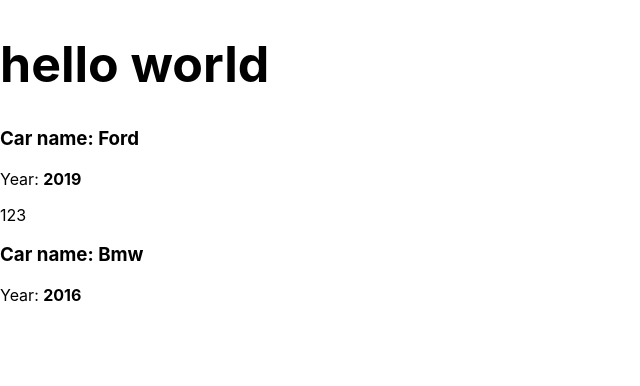
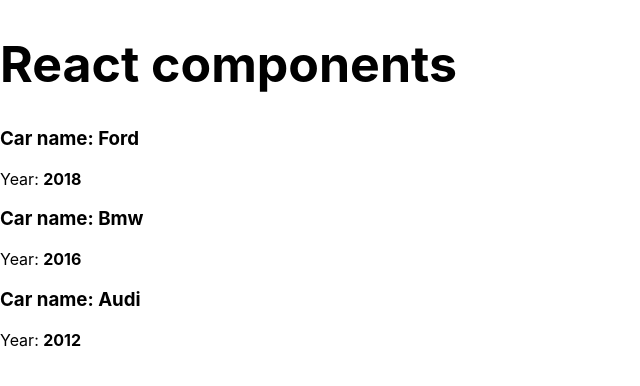
Before and after one commit to gordejka/learnReact, a React (Create React App) app: page / in a window 1280 px wide. Shown: the top 386 px of the page, without its empty margins (0-640 px from the left). Built offline with nearby package versions, Linux system fonts and the light colour scheme.

Commit message:
3.1 - create state

```diff
--- a/src/App.js
+++ b/src/App.js
@@ -1,22 +1,30 @@
-import React, { Component } from 'react';
-import './App.css';
-import Car from './Car/Car';
+import React, { Component } from "react";
+import "./App.css";
+import Car from "./Car/Car";
 
-class App extends Component{
-  render(){
-    const styles = {
-      fontSize:'50px'
+class App extends Component {
+    state = {
+      cars: [
+        {name:"Ford", year:2018},
+        {name:"Bmw", year:2016},
+        {name:"Audi", year:2012}
+      ],
+      pageTitle:'React components'
+    };
+    render() {
+        const styles = {
+            fontSize: "50px"
+        };
+        const cars = this.state.cars;
+        return (
+            <div>
+                <h1 style={styles}>{this.state.pageTitle}</h1>
+                <Car name={cars[0].name} year={cars[0].year} />
+                <Car name={cars[1].name} year={cars[1].year} />
+                <Car name={cars[2].name} year={cars[2].year} />
+            </div>
+        );
     }
-    return (
-      <div>
-        <h1 style={styles}>hello world</h1>
-        <Car name={'Ford'} year={2019}>
-          <p>123</p>
-        </Car>
-        <Car name={'Bmw'} year={2016}/>
-      </div>
-    );
-  }
 }
 
 export default App;
--- a/src/Car/Car.jsx
+++ b/src/Car/Car.jsx
@@ -6,6 +6,5 @@
         <p>
             Year: <strong>{props.year}</strong>
         </p>
-        {props.children}
     </div>
 );
```
